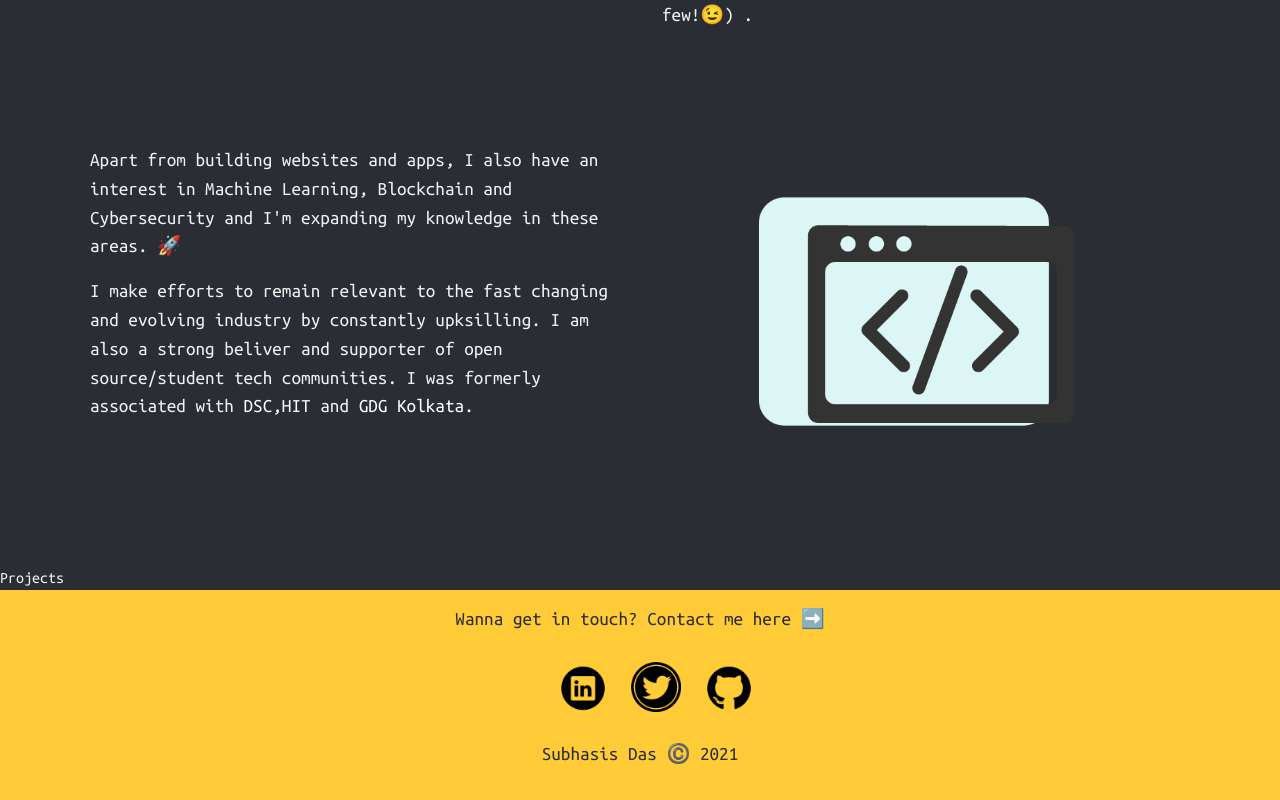
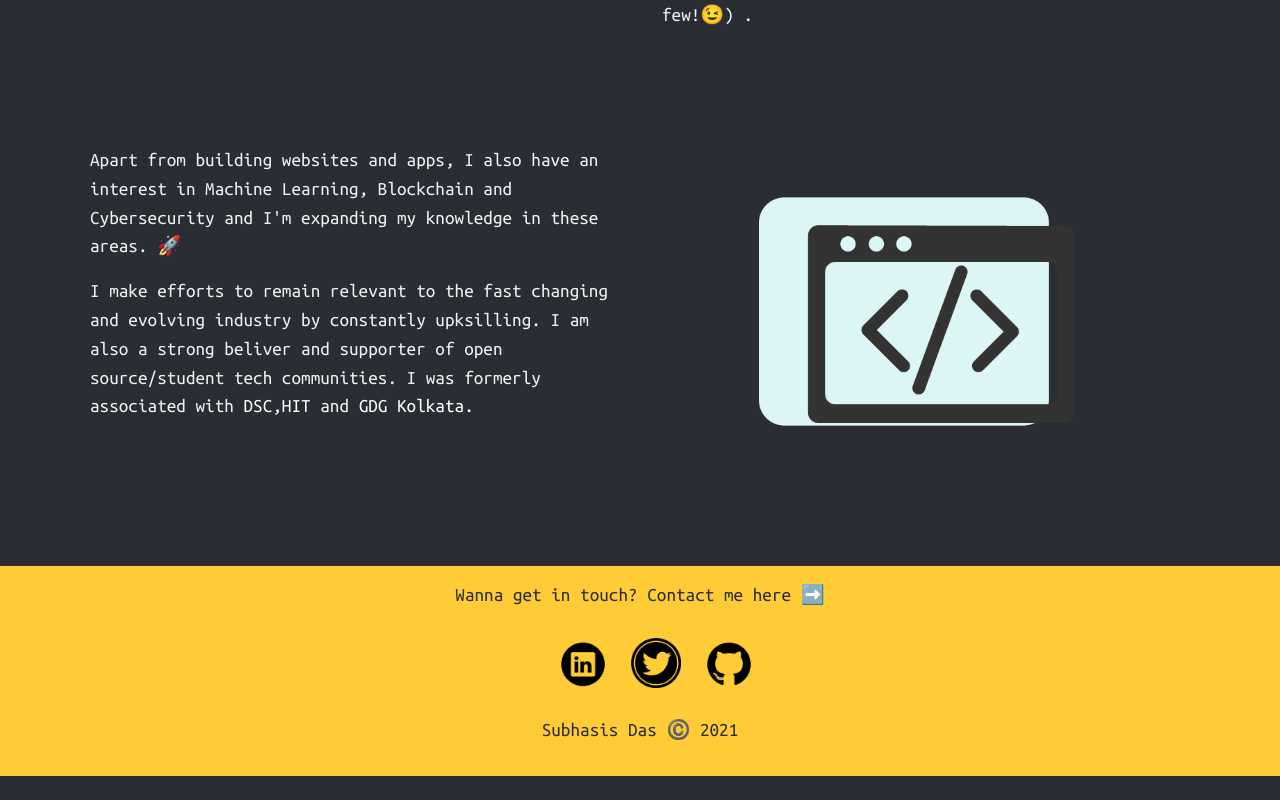
Before and after one commit to inframarauder/portfolio, a Next.js app: page / in a window 1280 px wide. Shown: the part 1668-2468 px from the top of the page. After the commit the page ends 2444 px from the top, so only its background shows below. Built offline with nearby package versions, Linux system fonts and the light colour scheme.

Commit message:
hidden projects for now

```diff
--- a/components/Header.js
+++ b/components/Header.js
@@ -45,11 +45,11 @@ const Header = () => {
 					</a>
 				</li>
 
-				<li className={styles.listItem}>
+				{/* <li className={styles.listItem}>
 					<a href="/#projects" onClick={toggleMenu} className={styles.link}>
 						PROJECTS
 					</a>
-				</li>
+				</li> */}
 				<li className={styles.listItem}>
 					{" "}
 					<a
--- a/components/Projects.js
+++ b/components/Projects.js
@@ -1,7 +1,7 @@
 import React from "react";
 
 const Projects = () => {
-  return <div>Projects</div>;
+	return <div></div>;
 };
 
 export default Projects;
```
